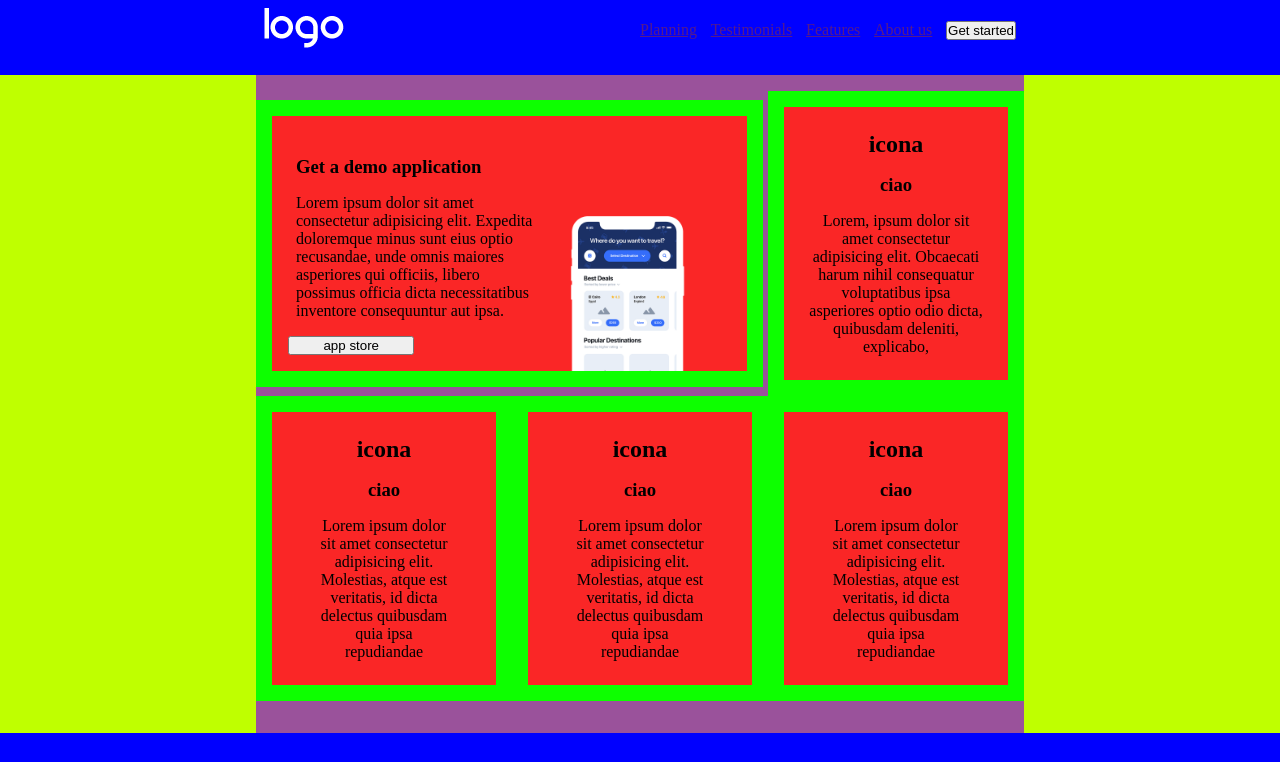
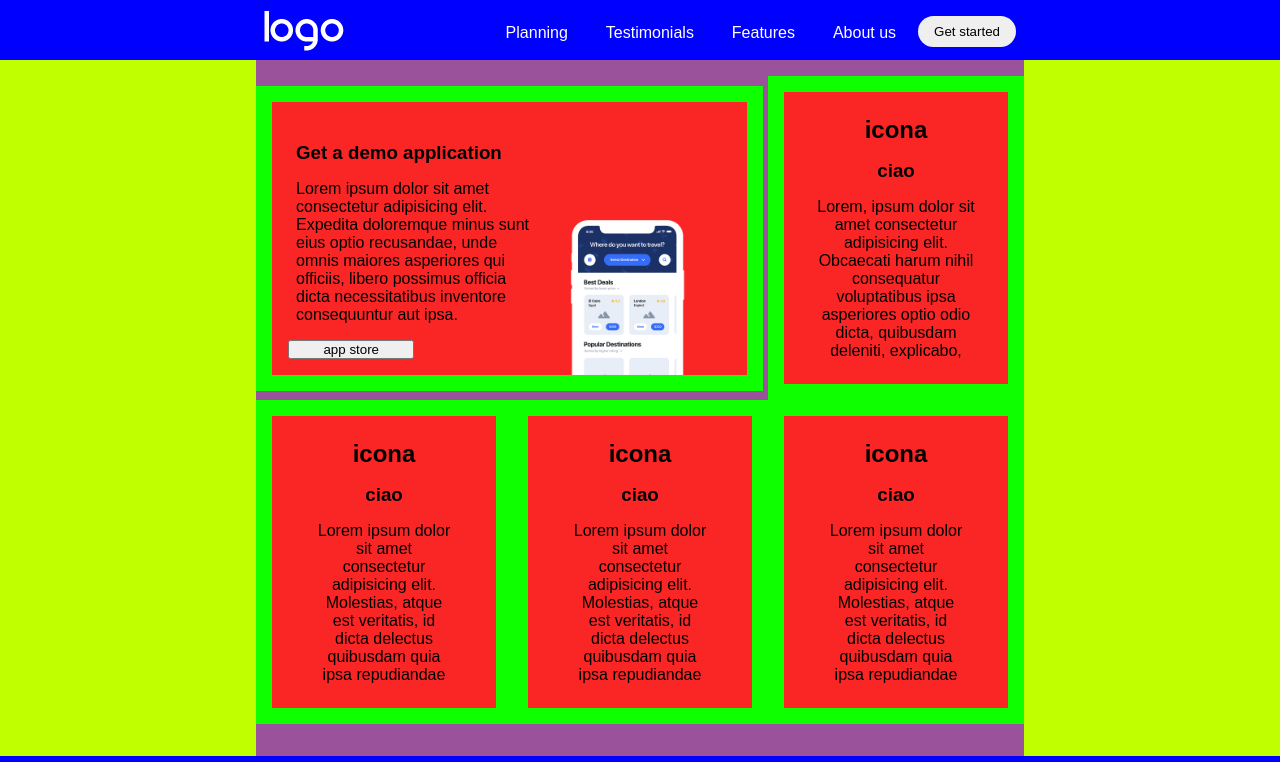
Before and after one commit to alessandromarangoni/htmlcss-responsive-layout, a plain HTML site: page index.html in a window 1280 px wide. Shown: the top 762 px of the page. Drawn offline with Linux system fonts and the light colour scheme.

Commit message:
header style

```diff
--- a/css/style.css
+++ b/css/style.css
@@ -2,6 +2,10 @@
     box-sizing: border-box;
     margin: 0;
     padding: 0;
+}
+
+body{
+    font-family: Arial, Helvetica, sans-serif;
 }
 
 /* common */
@@ -67,11 +71,24 @@
 /* nav */
 nav{
     width: 100%;
-    height: 75px;
+    height: 60px;
+    align-items: center;
 }
 #hamburger{
     color: white;
-    font-size: 20px;
+    font-size: 18px;
+}
+nav button{
+    padding: .5rem 1rem;
+    border: 0;
+    border-radius: 30px;
+    align-self: flex-start;
+    margin-top: .5rem;
+}
+nav a{
+    color: white;
+    text-decoration: none;
+    padding: 1rem;
 }
 /* nav per desktop */
 @media screen and (min-width:1160px) {
@@ -85,7 +102,7 @@ nav{
     }
     #nav-link{
         display: flex;
-        width: 50%;
+        width: 70%;
     }
 }
 
```
